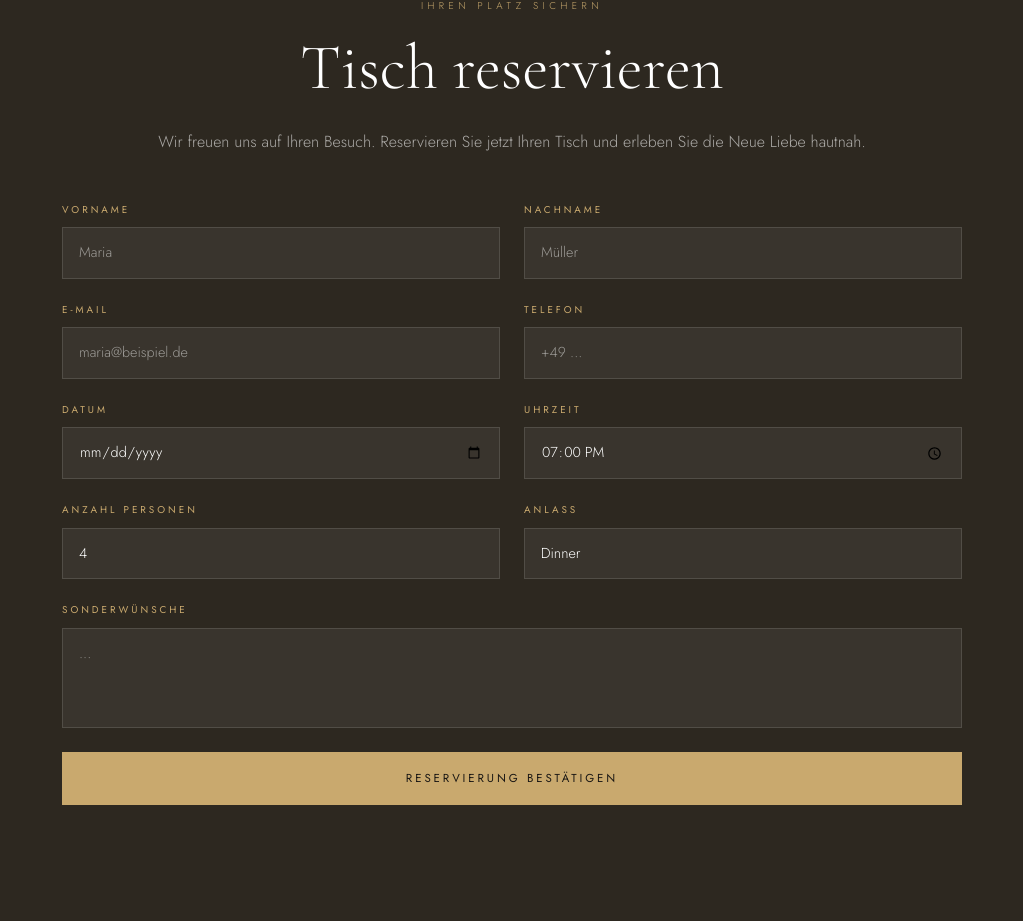
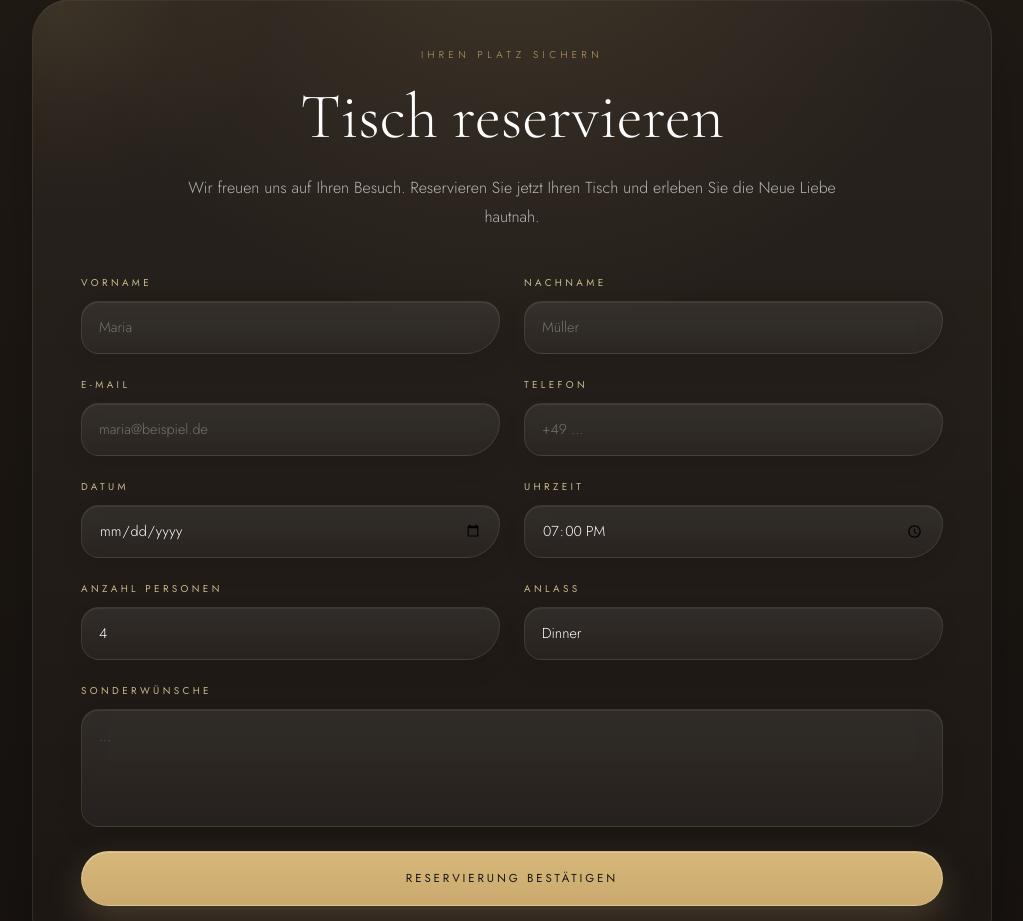
Before and after one commit to KonstantinM88/neue-liebe-v2, a Next.js app: page / in a window 1280 px wide. Shown: the part 9608-10529 px from the top of the page, without its empty margins (128-1151 px from the left). Built offline with nearby package versions, Linux system fonts and the light colour scheme.

Commit message:
reservation redesign

```diff
--- a/app/globals.css
+++ b/app/globals.css
@@ -1769,20 +1769,73 @@ section { overflow: hidden; }
 }
 
 /* ─── RESERVATION FORM ─── */
+.reservation-section {
+  background:
+    radial-gradient(circle at top center, rgba(201,169,110,0.14) 0%, rgba(201,169,110,0) 34%),
+    linear-gradient(180deg, #211b15 0%, #17120f 100%);
+  padding: clamp(5rem, 10vw, 10rem) 4vw;
+}
+
+.reservation-shell {
+  position: relative;
+  max-width: 960px;
+  margin: 0 auto;
+  padding: clamp(1.5rem, 4vw, 3rem);
+  text-align: center;
+  border-radius: 38px;
+  background:
+    linear-gradient(180deg, rgba(255,255,255,0.04) 0%, rgba(255,255,255,0.02) 100%);
+  border: 1px solid rgba(201, 169, 110, 0.14);
+  box-shadow:
+    0 30px 72px rgba(0, 0, 0, 0.28),
+    inset 0 1px 0 rgba(255,255,255,0.05);
+  overflow: hidden;
+  isolation: isolate;
+}
+
+.reservation-shell::before {
+  content: '';
+  position: absolute;
+  inset: -20% auto auto -18%;
+  width: 42%;
+  aspect-ratio: 1;
+  background: radial-gradient(circle, rgba(201,169,110,0.12) 0%, rgba(201,169,110,0.03) 42%, rgba(201,169,110,0) 72%);
+  pointer-events: none;
+  z-index: 0;
+}
+
+.reservation-shell > * {
+  position: relative;
+  z-index: 1;
+}
+
+.reservation-lead {
+  max-width: 42rem;
+  margin: 1.35rem auto 2.8rem;
+  font-size: 1rem;
+  color: rgba(255,255,255,0.66);
+  line-height: 1.78;
+  font-weight: 300;
+}
+
 .res-form {
   display: grid;
   grid-template-columns: 1fr 1fr;
   gap: 1.5rem;
 }
 
+.reservation-form {
+  text-align: left;
+}
+
 .form-group { display: flex; flex-direction: column; text-align: left; }
 .form-group.full { grid-column: span 2; }
 
 .form-group label {
   font-size: 0.62rem;
-  letter-spacing: 0.3em;
+  letter-spacing: 0.34em;
   text-transform: uppercase;
-  color: var(--gold);
+  color: rgba(232,213,163,0.84);
   font-weight: 400;
   margin-bottom: 0.6rem;
   font-family: 'Jost', sans-serif;
@@ -1791,27 +1844,55 @@ section { overflow: hidden; }
 .form-group input,
 .form-group select,
 .form-group textarea {
-  background: rgba(255, 255, 255, 0.06);
-  border: 1px solid rgba(255, 255, 255, 0.12);
+  background:
+    linear-gradient(180deg, rgba(255,255,255,0.08) 0%, rgba(255,255,255,0.04) 100%);
+  border: 1px solid rgba(201, 169, 110, 0.14);
   color: #fff;
-  padding: 14px 16px;
+  padding: 15px 17px;
   font-family: 'Jost', sans-serif;
   font-size: 0.9rem;
   font-weight: 300;
   outline: none;
   width: 100%;
-  transition: border-color 0.3s;
+  border-radius: 18px 18px 34px 18px;
+  box-shadow:
+    inset 0 1px 0 rgba(255,255,255,0.06),
+    0 10px 24px rgba(0, 0, 0, 0.08);
+  transition:
+    border-color 0.3s ease,
+    background 0.3s ease,
+    transform 0.3s ease,
+    box-shadow 0.3s ease;
   cursor: none;
   appearance: none;
   -webkit-appearance: none;
+  backdrop-filter: blur(10px);
 }
 
 .form-group input:focus,
 .form-group select:focus,
-.form-group textarea:focus { border-color: var(--gold); }
+.form-group textarea:focus {
+  border-color: rgba(201, 169, 110, 0.56);
+  background:
+    linear-gradient(180deg, rgba(255,255,255,0.12) 0%, rgba(255,255,255,0.05) 100%);
+  box-shadow:
+    inset 0 1px 0 rgba(255,255,255,0.08),
+    0 16px 32px rgba(0, 0, 0, 0.12),
+    0 0 0 3px rgba(201,169,110,0.08);
+  transform: translateY(-1px);
+}
+
+.form-group input::placeholder,
+.form-group textarea::placeholder {
+  color: rgba(255,255,255,0.34);
+}
 
 .form-group select option { background: var(--charcoal); }
-.form-group textarea { height: 100px; resize: none; }
+.form-group textarea {
+  min-height: 118px;
+  resize: none;
+  line-height: 1.65;
+}
 
 .btn-submit {
   grid-column: span 2;
@@ -1820,16 +1901,35 @@ section { overflow: hidden; }
   letter-spacing: 0.25em;
   text-transform: uppercase;
   font-weight: 400;
-  background: var(--gold);
+  background: linear-gradient(180deg, #d8b879 0%, #c9a96e 100%);
   color: var(--charcoal);
-  border: none;
-  padding: 18px;
+  border: 1px solid rgba(255,255,255,0.16);
+  border-radius: 999px;
+  padding: 18px 24px;
   cursor: none;
   width: 100%;
-  transition: background 0.3s ease, transform 0.3s ease;
-}
-
-.btn-submit:hover { background: var(--gold-light); transform: translateY(-2px); }
+  box-shadow:
+    0 16px 36px rgba(201,169,110,0.24),
+    inset 0 1px 0 rgba(255,255,255,0.24);
+  transition:
+    background 0.35s ease,
+    transform 0.35s ease,
+    box-shadow 0.35s ease,
+    filter 0.35s ease;
+}
+
+.btn-submit:hover {
+  background: linear-gradient(180deg, #e2c58e 0%, #d1af73 100%);
+  transform: translateY(-2px);
+  box-shadow:
+    0 20px 40px rgba(201,169,110,0.3),
+    inset 0 1px 0 rgba(255,255,255,0.3);
+}
+
+.btn-submit:disabled {
+  opacity: 0.74;
+  filter: saturate(0.8);
+}
 
 /* ─── FOOTER ─── */
 .footer-top {
@@ -2100,6 +2200,26 @@ section { overflow: hidden; }
   .event-card-title {
     font-size: 1.34rem;
   }
+  .reservation-shell {
+    padding: 1.2rem 1rem 1.1rem;
+    border-radius: 26px;
+  }
+  .reservation-lead {
+    margin: 1rem auto 2rem;
+    font-size: 0.92rem;
+  }
+  .res-form {
+    gap: 1rem;
+  }
+  .form-group input,
+  .form-group select,
+  .form-group textarea {
+    padding: 14px 15px;
+    border-radius: 16px 16px 28px 16px;
+  }
+  .btn-submit {
+    padding: 16px 18px;
+  }
   .res-form { grid-template-columns: 1fr; }
   .form-group.full, .btn-submit { grid-column: span 1; }
   .footer-top { grid-template-columns: 1fr; }
@@ -2270,4 +2390,32 @@ section { overflow: hidden; }
   .event-card-title {
     font-size: 1.18rem;
   }
-}
+  .reservation-shell {
+    padding: 1rem 0.82rem 0.9rem;
+    border-radius: 20px;
+  }
+  .reservation-lead {
+    margin: 0.9rem auto 1.7rem;
+    font-size: 0.86rem;
+    line-height: 1.68;
+  }
+  .form-group label {
+    font-size: 0.56rem;
+    letter-spacing: 0.24em;
+  }
+  .form-group input,
+  .form-group select,
+  .form-group textarea {
+    padding: 13px 14px;
+    font-size: 0.86rem;
+    border-radius: 14px 14px 24px 14px;
+  }
+  .form-group textarea {
+    min-height: 106px;
+  }
+  .btn-submit {
+    font-size: 0.68rem;
+    letter-spacing: 0.2em;
+    padding: 15px 16px;
+  }
+}
--- a/components/sections/Reservation.tsx
+++ b/components/sections/Reservation.tsx
@@ -64,22 +64,22 @@ export default function Reservation({ onToast }: ReservationProps) {
   )
 
   return (
-    <section id="reservation" style={{ background: 'var(--charcoal-mid)', padding: 'clamp(5rem, 10vw, 10rem) 4vw' }}>
-      <div style={{ maxWidth: 900, margin: '0 auto', textAlign: 'center' }}>
+    <section id="reservation" className="reservation-section">
+      <div className="reservation-shell">
         <p className="section-label reveal" style={{ color: 'var(--gold)' }}>
           {t('Ihren Platz sichern', 'Secure Your Seat')}
         </p>
         <h2 className="section-title reveal" style={{ fontSize: 'clamp(2.2rem, 5vw, 4rem)', color: '#fff' }}>
           {t('Tisch reservieren', 'Reserve a Table')}
         </h2>
-        <p className="reveal" style={{ fontSize: '1rem', color: 'rgba(255,255,255,0.6)', margin: '1.5rem 0 3rem', lineHeight: 1.7, fontWeight: 300 }}>
+        <p className="reservation-lead reveal">
           {t(
             'Wir freuen uns auf Ihren Besuch. Reservieren Sie jetzt Ihren Tisch und erleben Sie die Neue Liebe hautnah.',
             'We look forward to your visit. Reserve your table now and experience Neue Liebe first-hand.'
           )}
         </p>
 
-        <form className="res-form reveal" onSubmit={onSubmit}>
+        <form className="res-form reservation-form reveal" onSubmit={onSubmit}>
           {field(t('Vorname', 'First Name'),  'firstName', 'text', 'Maria')}
           {field(t('Nachname', 'Last Name'),   'lastName',  'text', 'Müller')}
           {field(t('E-Mail', 'Email'),          'email',     'email', 'maria@beispiel.de')}
```
